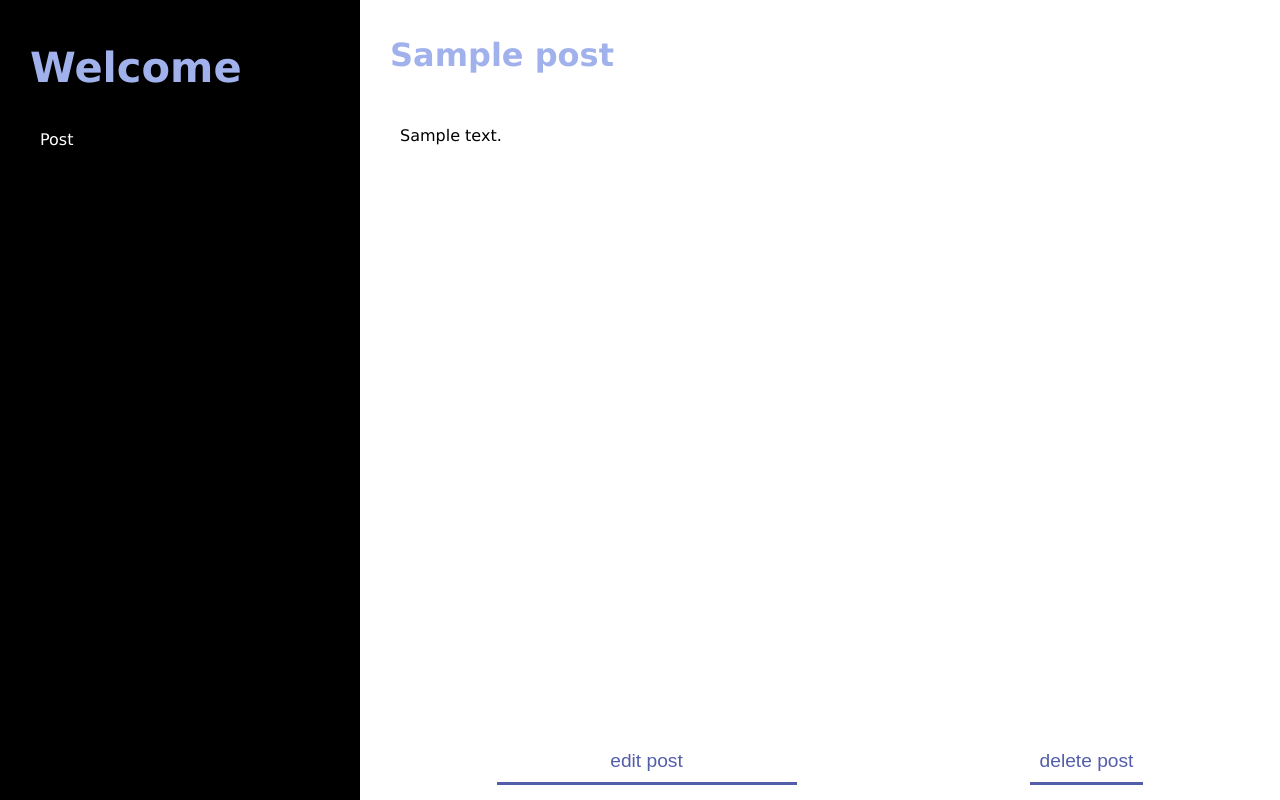
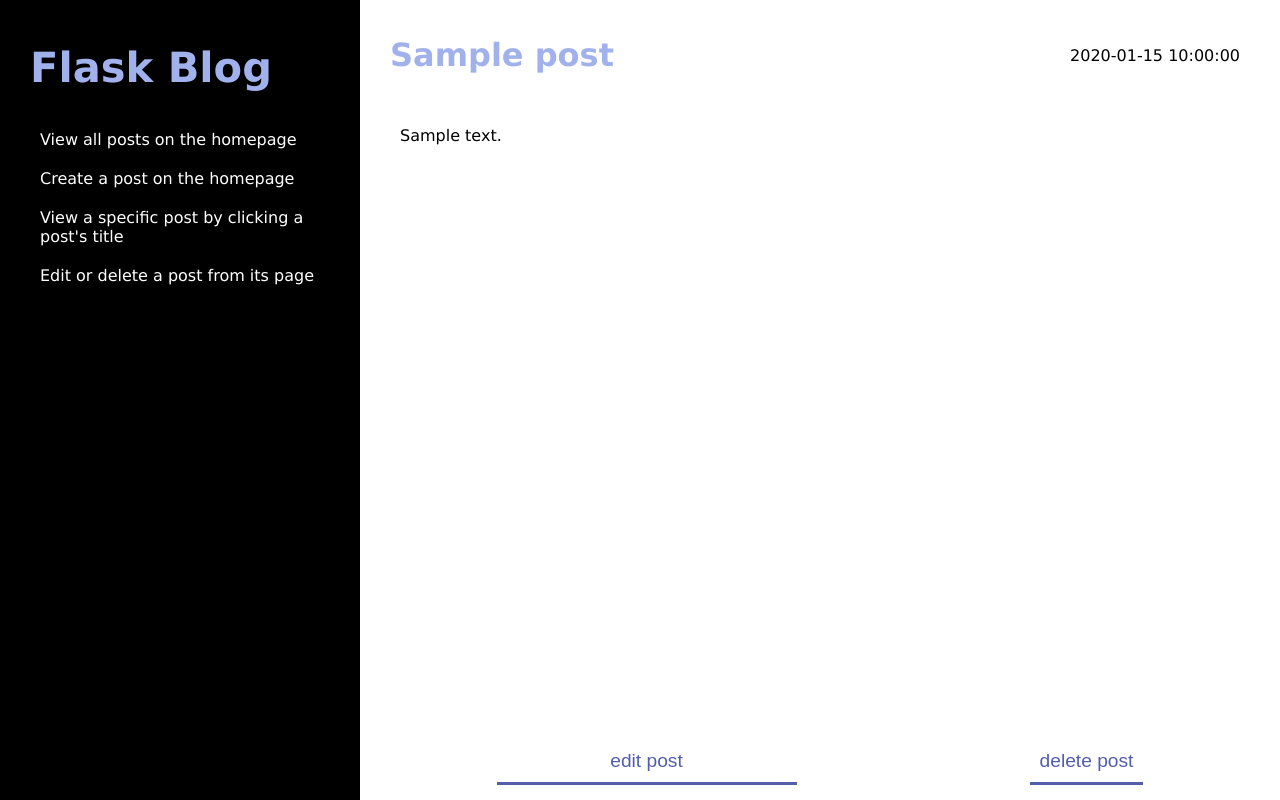
Before and after one commit to melanieChan/flask-blog, a Flask app: page /1 in a window 1280 px wide. Run offline with Flask 2, Linux system fonts and the light colour scheme; tables that the repository leaves empty hold one stand-in row (values such as "Sample post").

Commit message:
displayed more descriptive messages
- listed features on sidebar
- set fixed width on sidebar
- displayed post creation date on post page

```diff
--- a/static/css/style.css
+++ b/static/css/style.css
@@ -43,6 +43,7 @@ h2 {
   padding-right: 30px;
 
   min-width: 300px;
+  max-width: 300px;
   height: calc(100% - calc(var(--padding-y) * 2)); /* full height - padding */
 
   display: flex;
@@ -176,6 +177,15 @@ a:hover, a:active {
   height: 100%;
 }
 
+.post-title-container { /* contains date and title */
+  display: flex;
+  flex-direction: row;
+  justify-content: space-between;
+  align-items: center;
+  width: 100%;
+  flex-wrap: wrap;
+}
+
 .post-content-container {
   flex-grow: 1;
   display: flex;
--- a/templates/base.html
+++ b/templates/base.html
@@ -8,8 +8,11 @@
   <body>
     <!-- can be reused for any page in app; includes sidebar and app's styling theme -->
     <div id="header" class="stay">
-      <a href="{{ url_for('index') }}"><h1>Welcome</h1></a>
-      <p class="header-link">Post</p>
+      <a href="{{ url_for('index') }}"><h1>Flask Blog</h1></a>
+      <p class="header-link">View all posts on the homepage</p>
+      <p class="header-link">Create a post on the homepage</p>
+      <p class="header-link">View a specific post by clicking a post's title</p>
+      <p class="header-link">Edit or delete a post from its page</p>
     </div>
 
     <div class="content-container">
--- a/templates/edit.html
+++ b/templates/edit.html
@@ -5,14 +5,14 @@
 {% block content %}
     <form class="post-page" method="post">
         <div class="form-group">
-            <label for="title">Title</label>
+            <label for="title">New Title:</label>
             <input type="text" name="title" class="input-title"
                   placeholder="{{ post.title }}"
                    value="{{ request.form['title'] }}"/>
         </div>
 
         <div class="post-content-container">
-            <label for="content">Content</label>
+            <label for="content">New Content:</label>
             <textarea name="content" class="input-content" rows="10"
                     placeholder="{{ post.content }}"
                     >{{ request.form['content'] }}</textarea>
--- a/templates/post.html
+++ b/templates/post.html
@@ -3,7 +3,10 @@
 {% block content %}
   <div class="post-page">
       <!-- gets post's information from db by using post id from url -->
-      <h1>{% block title %} {{ post['title'] }} {% endblock %}</h1>
+      <div class="post-title-container">
+        <h1>{% block title %} {{ post['title'] }} {% endblock %}</h1>
+        <p>{{ post['created'] }}</p>
+      </div>
 
       <div class="post-content-container">
         <p>{{ post['content'] }}</p>
```
